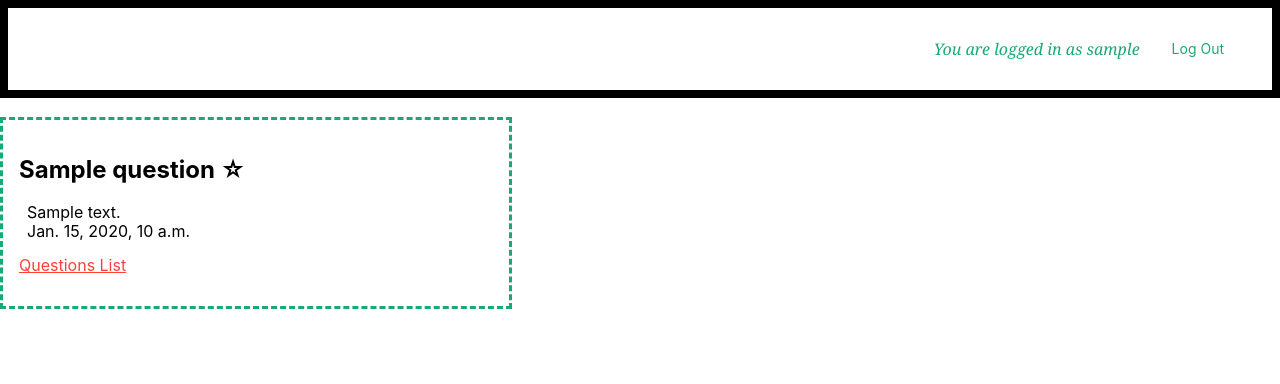
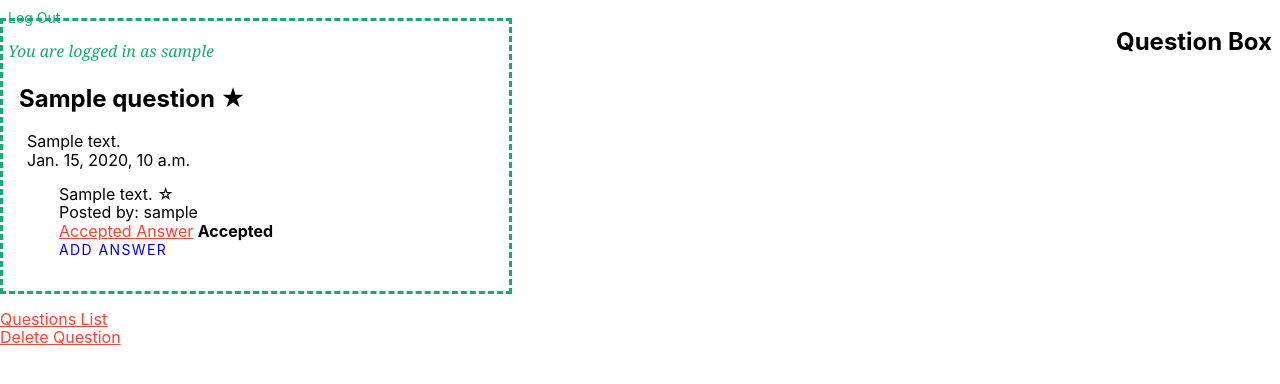
Before and after one commit to momentum-team-2/question-box-rajeekarunaratne, a Django app: page /core/1/ in a window 1280 px wide. Shown: the top 384 px of the page. Run offline with Django 3.2, Linux system fonts and the light colour scheme; a user stored in the database is signed in; tables that the repository leaves empty hold one stand-in row (values such as "Sample post"); parts of the project's set-up code (start-up, migrations or seed data) failed here and were passed over.

Commit message:
favorite & search added

```diff
--- a/core/forms.py
+++ b/core/forms.py
@@ -1,5 +1,7 @@
 from django import forms
 from .models import Question, Answer
+from django.forms import ModelForm, Textarea
+
 
 class QuestionForm(forms.ModelForm):
     class Meta:
--- a/core/models.py
+++ b/core/models.py
@@ -9,18 +9,20 @@ class Question(models.Model):
     title = models.CharField(max_length=255)
     body = models.TextField()
     date_added = models.DateTimeField(auto_now_add=True)
-    starred_by = models.ManyToManyField(User, related_name="starred_questions")
+    public = models.BooleanField(default=True)
+    starred_by = models.ManyToManyField(User, related_name="starred_questions", blank=True)
 
 class Answer(models.Model):
     question = models.ForeignKey(Question, on_delete=models.CASCADE, related_name="answers")
     author = models.ForeignKey(User, on_delete=models.CASCADE, related_name="answers")
     body = models.TextField()
     date_added = models.DateTimeField(auto_now_add=True)
-    starred_by = models.ManyToManyField(User, related_name="starred_answers")
+    starred_by = models.ManyToManyField(User, related_name="starred_answers", blank=True)
+    accepted = models.BooleanField(default=False)
 
 def get_available_questions_for_user(queryset, user):
     if user.is_authenticated:
-        questions = queryset.filter(Q(public=True) | Q(user=user))
+        questions = queryset.filter(Q(public=True) | Q(author=user))
     else:
         questions = queryset.filter(public=True)
     return questions
--- a/core/views.py
+++ b/core/views.py
@@ -1,6 +1,6 @@
 from django.shortcuts import render, redirect, get_object_or_404
 from django.contrib.auth.decorators import login_required
-from .models import Answer, Question
+from .models import Answer, Question, get_available_questions_for_user
 from .forms import AnswerForm, QuestionForm
 from users.models import User
 from django.views import View
@@ -8,7 +8,7 @@ from django.http import JsonResponse
 from django.db.models import Q
 from django.views.decorators.http import require_POST
 from django.views.decorators.csrf import csrf_exempt
-from .models import Question, get_available_questions_for_user
+from django.contrib.postgres.search import SearchVector
 
 # Create your views here.
 def home(request):
@@ -26,7 +26,9 @@ def list_questions(request):
 def show_question(request, pk):
     question = get_object_or_404(Question, pk=pk)
     form = QuestionForm()
-    return render(request, 'core/show_question.html', {'question': question, 'pk': pk, 'form': form})
+    answers = question.answers.order_by('date_added')
+    user_favorite = request.user.is_starred_questions(question)
+    return render(request, 'core/show_question.html', {'question': question, 'pk': pk, 'form': form, 'answers': answers, 'user_favorite': user_favorite})
 
 def add_question(request):
     if request.method == 'GET':
@@ -57,5 +59,61 @@ def toggle_starred_questions(request, question_pk):
         return JsonResponse({"starred": True})
 
 
+@login_required
+@csrf_exempt
+@require_POST
+def toggle_starred_answers(request, answer_pk):
+    answer = get_object_or_404(Answer, pk=answer_pk)
+
+    if answer in request.user.starred_answers.all():
+        request.user.starred_answers.remove(answer)
+        return JsonResponse({"starred": False})
+    else:
+        request.user.starred_answers.add(answer)
+        return JsonResponse({"starred": True})
+
 def profile (request):
     return render(request, 'core/profile.html')
+
+
+def add_answer(request, pk):
+    question = get_object_or_404(Question, pk=pk)
+    # answer = question.answers.order_by('date_added')
+    if request.method == 'GET':
+        form = AnswerForm()
+    else:
+        form = AnswerForm(data=request.POST)
+        if form.is_valid():
+            answer = form.instance
+            answer.author = request.user
+            answer.question =question
+            answer.save()
+            return redirect(to='show_question', pk=pk)
+    return render(request, 'core/add_answer.html', {'form': form, 'question': question})
+
+
+@login_required
+def delete_question(request, pk):
+    question = get_object_or_404(request.user.questions, pk=pk)
+    if request.method == 'POST':
+        question.delete()
+        return redirect(to='list_questions')
+
+    return render(request, 'core/delete_question.html', {'question': question})
+
+
+def search_questions(request):
+    query = request.GET['q']
+    questions = Question.objects.annotate(
+        search=SearchVector('body', 'title')).filter(search=query)
+    return render(request, 'core/list_questions.html', {'questions': questions})
+
+def accept_answer(request, answer_pk):
+    answer = get_object_or_404(Answer, pk=answer_pk)
+    if answer.accepted == False:
+        answer.accepted = True
+        answer.save()
+    else:
+        answer.accepted = False
+        answer.save()
+    return redirect(to='show_question', pk=answer.question.pk)
--- a/project/urls.py
+++ b/project/urls.py
@@ -27,7 +27,12 @@ urlpatterns = [
     path('core/add/', core_views.add_question, name='add_question'),
     path('accounts/profile/', core_views.profile, name='profile'),
     path('core/<int:pk>/', core_views.show_question, name='show_question'),
-    path('core/<int:question_pk>/starred/', core_views.toggle_starred_questions, name="toggle_starred_questions"),
+    path('core/<int:pk>/add_answer', core_views.add_answer, name='add_answer'),
+    path('core/<int:pk>/delete/', core_views.delete_question, name='delete_question'),
+    path('core/<int:question_pk>/starred/', core_views.toggle_starred_questions, name='toggle_starred_questions'),
+    path('answers/<int:answer_pk>/starred/', core_views.toggle_starred_answers, name='toggle_starred_answers'),
+    path('core/search/', core_views.search_questions, name='search_questions'),
+    path('accept_answer/<int:answer_pk>/', core_views.accept_answer, name='accept_answer')
 ]
 
 if settings.DEBUG:
--- a/templates/base.html
+++ b/templates/base.html
@@ -7,17 +7,18 @@
     <link rel="stylesheet" href="https://unpkg.com/tachyons@4.12.0/css/tachyons.min.css"/>
 </head>
 <body class="sans-serif">
-    <nav class="flex justify-end bw3 ba">
-        <div class="flex-grow pa3 flex items-center">
+        <div class="fl w-50 pa2">
             {% if user.is_authenticated %}
+            <a class="f6 link dib green dim mr3 mr4-ns" href="{% url 'auth_logout' %}">Log Out</a>
             <p class="mr4 serif i green">You are logged in as {{ user.username }}</p>
-            <a class="f6 link dib green dim mr3 mr4-ns" href="{% url 'auth_logout' %}">Log Out</a>
             {% else %}
             <a class="f6 link dib green dim mr3 mr4-ns" href="{% url 'auth_login' %}">Log In</a>
             <a class="f6 dib green bg-animate  hover-black no-underline pv2 ph4 br-pill ba b--white-20" href={% url 'registration_register' %}>Register</a>
             {% endif %}
         </div>
-    </nav>
+        <div class="fl w-50 pa2 tr">
+            <h2>Question Box</h2>
+        </div>
     <div class="mw9 center">
         {% block content %}
         {% endblock %}
--- a/templates/core/show_question.html
+++ b/templates/core/show_question.html
@@ -1,11 +1,15 @@
 {% extends "base.html" %}
+{% load static %}
+{% block scripts %}
+  <script src="{% static 'js/question.js' %}"></script>
+{% endblock %}
 
 {% block content %}
 <br>
 <div class="w-40 pa3 b--green b--dashed">
   <h2>{{ question.title }}
     <a id="toggle-starred" data-question-id="{{ question.pk }}" class="no-underline pointer dib grow">
-      {% if is_user_starred %}
+      {% if user_favorite %}
         &#9733;
       {% else %}
         &#9734;
@@ -34,11 +38,29 @@
   </div>
   {% endif %}
 
-
+  <ul style='list-style-type: none'>
+    {% for answer in answers %}
+    <li>{{ answer.body }}
+    <a data-answer-id="{{ answer.pk }}" class="no-underline pointer dib grow">
+      {% if user.is_starred_answers %}
+        &#9733;
+      {% else %}
+        &#9734;
+      {% endif %}
+      </a>
+    <br>Posted by: {{ answer.author }} </li>
+    <a class="red" href="{% url 'accept_answer' answer_pk=answer.pk %}">Accepted Answer</a>
+    {% if answer.accepted %}
+    <strong>Accepted</strong>
+    {% endif %}
+    {% endfor %}
+    <br><a style="text-decoration:none" class="btn btn-outline-light mt-2 mt2 mb0 f6 fw4 ttu tracked" href="{% url 'add_answer' pk=question.pk%}">add answer</a>
+  </ul>
+</div>
 
   <p>
     <a class="red" href="{% url 'list_questions' %}">Questions List</a><br>
-    {% if user == question.user %}
+    {% if user == question.author %}
     <a class="red" href="{% url 'delete_question' pk=question.pk %}">Delete Question</a>
     {% endif %}
   </p>
@@ -49,7 +71,7 @@
   toggleStarredLink.addEventListener('click', function (e) {
     e.preventDefault()
     const questionId = toggleStarredLink.dataset['questionId']
-    fetch(`/questions/${questionId}/Starred/`, {
+    fetch(`/core/${questionId}/starred/`, {
       method: 'POST'
     })
     .then(res => res.json())
@@ -62,5 +84,29 @@
     })
 
   })
+
+
+  const toggleStarredLinks = document.querySelectorAll("[data-answer-id]")
+  for (i = 0; i < toggleStarredLinks.length; i++) {
+    link = toggleStarredLinks[i];
+    link.addEventListener('click', function (e) {
+      e.preventDefault()
+      let answerId = link.dataset['answerId']
+      console.log(answerId)
+      fetch(`/answers/${answerId}/starred/`, {
+        method: 'POST'
+      })
+      .then(res => res.json())
+      .then(data => {
+        if (data.starred) {
+          link.innerHTML = '&#9733;'
+        } else {
+          link.innerHTML = '&#9734;'
+        }
+      })
+
+    })
+  }
+
 </script>
 {% endblock %}
--- a/users/models.py
+++ b/users/models.py
@@ -6,4 +6,8 @@ from django.contrib.auth.models import AbstractUser
 
 
 class User(AbstractUser):
-    pass
+    def is_starred_questions(self, question):
+        return self.starred_questions.filter(pk=question.pk).count() == 1
+
+    def is_starred_answers(self, answer):
+        return self.starred_answers.filter(pk=answer.pk).count() == 1
```
Also changed, not shown: static/js/question.js (added, +7 -0 lines), templates/core/add_answer.html (added, +27 -0 lines), templates/core/delete_question.html (added, +21 -0 lines), templates/core/list_questions.html (+6 -4 lines), templates/core/profile.html (+6 -1 lines), templates/core/question_partial.html (+7 -2 lines), core/migrations/0002_question_public.py (added), core/migrations/0003_auto_20200719_1709.py (added), core/migrations/0004_answer_accepted.py (added).
